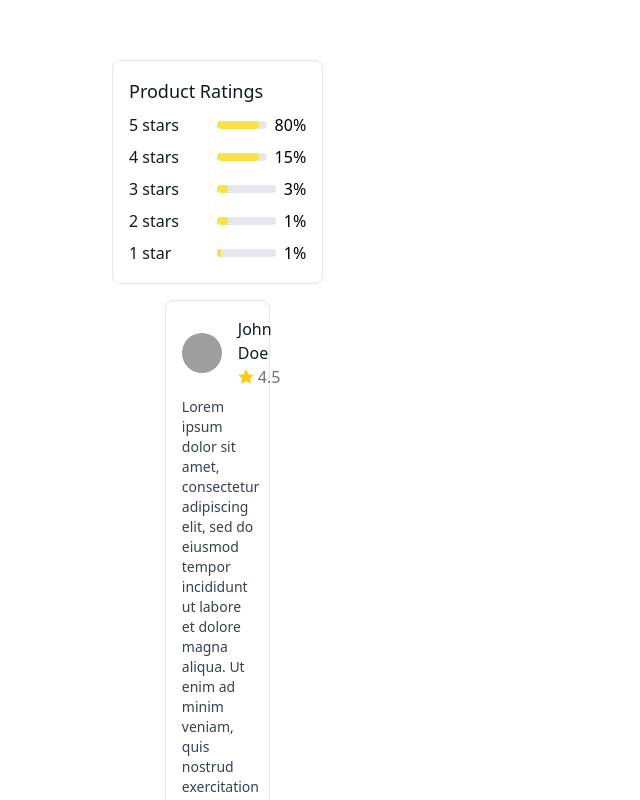
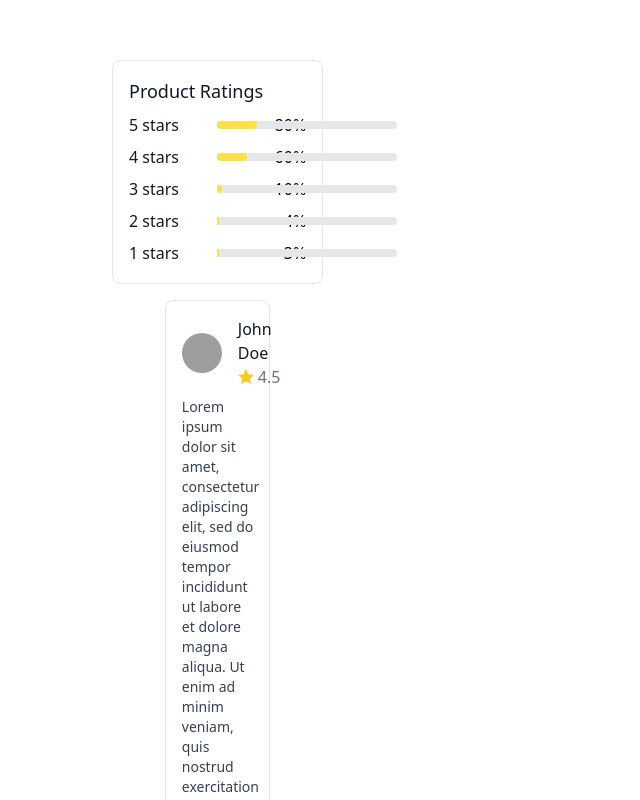
Before and after one commit to Comersify/multi-seller-store, a Next.js app: page /products/1 in a window 1280 px wide. Shown: the part 860-1660 px from the top of the page, without its empty margins (0-640 px from the left). Built offline with nearby package versions, Linux system fonts and the light colour scheme; grey boxes are pictures that could not be loaded.

Commit message:
add reviews components :heavy_plus_mark:

```diff
--- a/components/ReviewCards.js
+++ b/components/ReviewCards.js
@@ -13,91 +13,83 @@ export const HomeReviewCard = () => {
   );
 };
 
-export const ReviewCard = () => {
+const StarBar = ({ value, starNum }) => {
   return (
-    <div class="flex flex-wrap gap-4 w-full justify-center">
-      <div class="border border-gray-200 rounded-lg w-80 p-4 h-56">
-        <h2 class="text-lg font-medium text-gray-900 mb-2">Product Ratings</h2>
-        <div class="flex items-center mb-2">
-          <span class="w-20 font-medium text-gray-900 mr-2">5 stars</span>
-          <div class="flex-1 h-2 relative">
-            <div class="absolute w-full h-full bg-gray-200 rounded-full"></div>
-            <div class="absolute h-full w-[85%] bg-yellow-300 rounded-full"></div>
+    <div className="flex items-center mb-2">
+      <span className="w-20 font-medium text-gray-900 mr-2">
+        {starNum} stars
+      </span>
+      <div className="flex-1 h-2 relative">
+        <div className="absolute w-[180px] py-1 h-full bg-gray-200 rounded-full"></div>
+        <div
+          className={`absolute h-full w-[${value}%] bg-yellow-300 rounded-full`}
+        ></div>
       </div>
-          <span class="ml-2 font-medium">80%</span>
+      <span className="ml-2 font-medium">{value}%</span>
     </div>
-        <div class="flex items-center mb-2">
-          <span class="w-20 font-medium text-gray-900 mr-2">4 stars</span>
-          <div class="flex-1 h-2 relative">
-            <div class="w-full absolute h-full bg-gray-200 rounded-full"></div>
-            <div class="absolute h-full w-[85%] bg-yellow-300 rounded-full"></div>
-          </div>
-          <span class="ml-2 font-medium">15%</span>
-        </div>
-        <div class="flex items-center mb-2">
-          <span class="w-20 font-medium text-gray-900 mr-2">3 stars</span>
-          <div class="flex-1 h-2 relative">
-            <div class="absolute w-full h-full bg-gray-200 rounded-full"></div>
-            <div class="absolute w-[18%] h-full bg-yellow-300 rounded-full"></div>
-          </div>
-          <span class="ml-2 font-medium">3%</span>
-        </div>
-        <div class="flex items-center mb-2">
-          <span class="w-20 font-medium text-gray-900 mr-2">2 stars</span>
-          <div class="flex-1 h-2 relative">
-            <div class="absolute w-full h-full bg-gray-200 rounded-full"></div>
-            <div class="absolute w-[18%] h-full bg-yellow-300 rounded-full"></div>
-          </div>
-          <span class="ml-2 font-medium">1%</span>
-        </div>
-        <div class="flex items-center">
-          <span class="w-20 font-medium text-gray-900 mr-2">1 star</span>
-          <div class="flex-1 h-2 relative">
-            <div class="absolute w-full h-full bg-gray-200 rounded-full"></div>
-            <div class="absolute w-[6%] h-full bg-yellow-300 rounded-full"></div>
-          </div>
-          <span class="ml-2 font-medium">1%</span>
-        </div>
-      </div>
-      {/* <!-------REEVIEWS STATS----->
-        <!-------REEVIEWS -----> */}
-      <div class="md:w-1/2">
-        <div class="border border-gray-200 rounded-lg p-4 mb-4">
-          <div class="flex items-center mb-2">
+  );
+};
+
+const CustomerReview = () => {
+  return (
+    <div className="border border-gray-200 rounded-lg p-4 mb-4">
+      <div className="flex items-center mb-2">
         <img
-              class="w-10 h-10 rounded-full mr-4"
+          className="w-10 h-10 rounded-full mr-4"
           src="user-avatar.jpg"
           alt="User Avatar"
         />
         <div>
-              <h3 class="text-base font-medium text-gray-900">John Doe</h3>
-              <div class="flex items-center">
-                <span class="text-yellow-400 mr-1">
+          <h3 className="text-base font-medium text-gray-900">John Doe</h3>
+          <div className="flex items-center">
+            <span className="text-yellow-400 mr-1">
               <svg
                 xmlns="http://www.w3.org/2000/svg"
                 viewBox="0 0 20 20"
                 fill="currentColor"
-                    class="w-4 h-4"
+                className="w-4 h-4"
               >
                 <path
-                      fill-rule="evenodd"
+                  fillRule="evenodd"
                   d="M10 0l2.932 6.459 6.818.938-4.939 4.656 1.465 6.821L10 15.465l-6.276 3.349 1.465-6.82L.25 7.397l6.818-.939L10 0z"
-                      clip-rule="evenodd"
+                  clipRule="evenodd"
                 />
               </svg>
             </span>
-                <span class="text-base font-medium text-gray-500">4.5</span>
+            <span className="text-base font-medium text-gray-500">4.5</span>
           </div>
         </div>
       </div>
-          <p class="text-gray-700 text-sm mb-2">
-            Lorem ipsum dolor sit amet, consectetur adipiscing elit, sed do
-            eiusmod tempor incididunt ut labore et dolore magna aliqua. Ut enim
-            ad minim veniam, quis nostrud exercitation ullamco laboris nisi ut
-            aliquip ex ea commodo consequat.
+      <p className="text-gray-700 text-sm mb-2">
+        Lorem ipsum dolor sit amet, consectetur adipiscing elit, sed do eiusmod
+        tempor incididunt ut labore et dolore magna aliqua. Ut enim ad minim
+        veniam, quis nostrud exercitation ullamco laboris nisi ut aliquip ex ea
+        commodo consequat.
       </p>
-          <div class="text-gray-500 text-xs mb-2">Reviewed on May 8, 2023</div>
+      <div className="text-gray-500 text-xs mb-2">Reviewed on May 8, 2023</div>
     </div>
+  );
+};
+
+export const ReviewCard = () => {
+  return (
+    <div className="flex flex-wrap gap-4 w-full justify-center">
+      <div className="border border-gray-200 rounded-lg w-80 p-4 h-56">
+        <h2 className="text-lg font-medium text-gray-900 mb-2">
+          Product Ratings
+        </h2>
+        <StarBar starNum={5} value={80} />
+        <StarBar starNum={4} value={60} />
+        <StarBar starNum={3} value={10} />
+        <StarBar starNum={2} value={4} />
+        <StarBar starNum={1} value={3} />
+      </div>
+      <div className="md:w-1/2">
+        <CustomerReview />
+        <CustomerReview />
+        <CustomerReview />
+        <CustomerReview />
+        <CustomerReview />
       </div>
     </div>
   );
```
Lines whose indentation alone changed are shown as unchanged.
